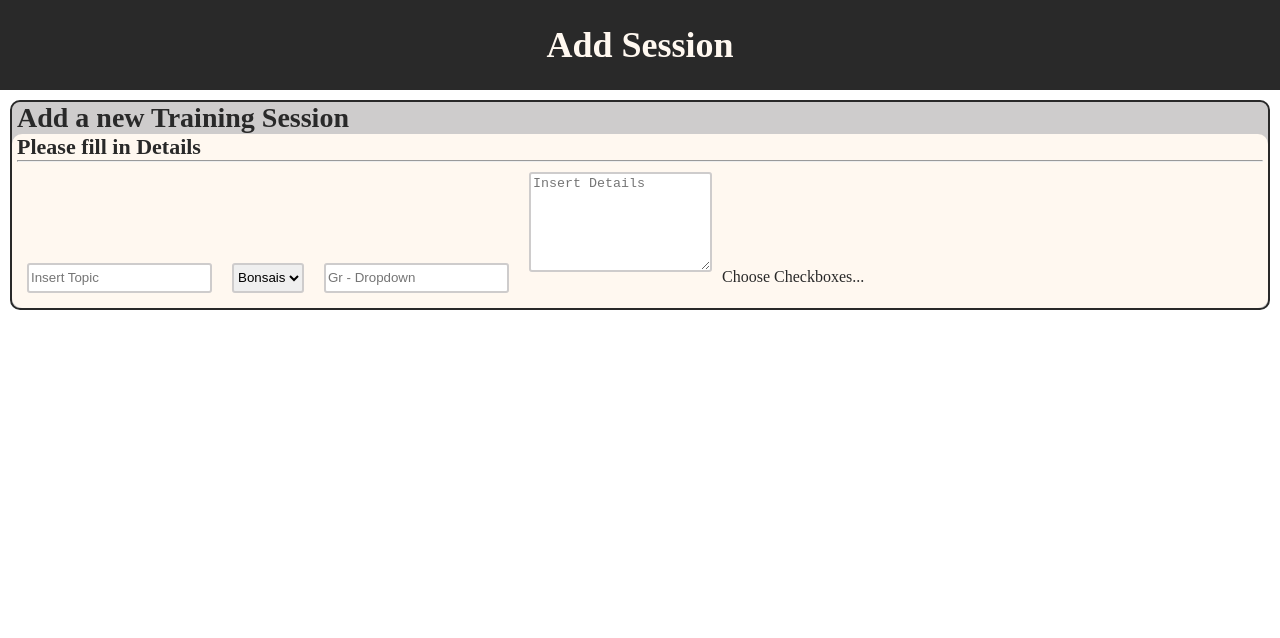
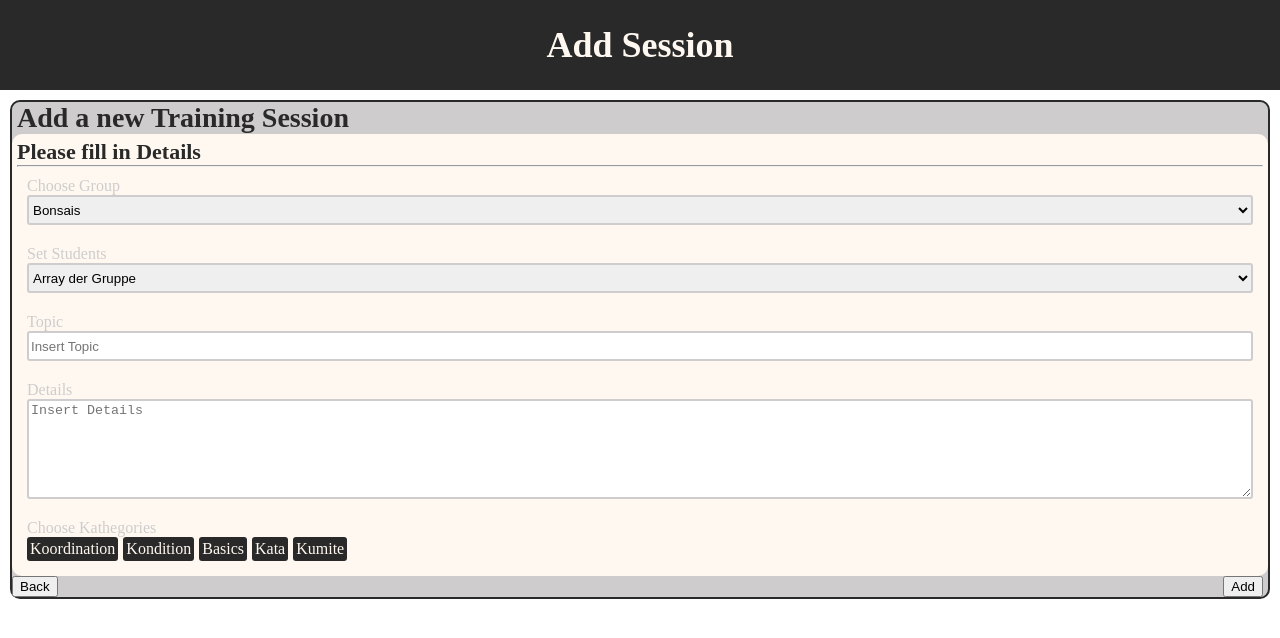
Before and after one commit to SaschaHgMann/coach-board, a React (Create React App) app: page /createSession in a window 1280 px wide. Shown: the top 638 px of the page. Built offline with nearby package versions, Linux system fonts and the light colour scheme; a web font is replaced by a local one.

Commit message:
Add CreateSession Footer with Buttons

```diff
--- a/src/components/SessionCard.js
+++ b/src/components/SessionCard.js
@@ -44,7 +44,6 @@ const TagList = styled.div`
   display: flex;
   width: 100%;
   flex-wrap: wrap;
-  padding: 0;
 `;
 
 function SessionCard({ group, topic, content, tags }) {
--- a/src/components/Tag.js
+++ b/src/components/Tag.js
@@ -6,7 +6,7 @@ const StyledTag = styled.span`
   color: #fff8f0;
   border-radius: 3px;
   padding: 3px;
-  margin-top: 5px;
+
   margin-right: 5px;
 `;
 
--- a/src/pages/CreateSession.js
+++ b/src/pages/CreateSession.js
@@ -4,6 +4,7 @@ import Header from "../components/Header";
 import Headline from "../components/Headline";
 import PropTypes from "prop-types";
 import Devider from "../components/Devider";
+import StyledTag from "../components/Tag";
 
 const StyledForm = styled.form`
   margin: 10px;
@@ -23,33 +24,58 @@ const StyledCardHeader = styled.div`
 `;
 
 const StyledCardBody = styled.div`
+  display: flex;
+  flex-direction: column;
   margin: 0px;
-  padding-left: 5px;
-  padding-right: 5px;
-  padding-bottom: 5px;
+  padding: 5px;
+
   background-color: #fff8f0;
   border-radius: 10px;
 `;
 
+const StyledCardFooter = styled.div`
+  margin: 0;
+  padding-right: 5px;
+  display: flex;
+  justify-content: space-between;
+  color: #fff8f0;
+`;
+
 const Input = styled.input`
-  margin: 10px;
+  margin: 0 10px 10px 10px;
   height: 30px;
   border: solid 2px #cecccc;
   border-radius: 3px;
+  padding: 2px;
 `;
 
 const DropDown = styled.select`
-  margin: 10px;
+  margin: 0 10px 10px 10px;
   height: 30px;
   border: solid 2px #cecccc;
   border-radius: 3px;
 `;
 
 const Textarea = styled.textarea`
-  margin: 10px;
+  margin: 0 10px 10px 10px;
   height: 100px;
   border: solid 2px #cecccc;
   border-radius: 3px;
+  padding: 2px;
+`;
+
+const TagList = styled.div`
+  display: flex;
+  width: 100%;
+  flex-wrap: wrap;
+  padding-left: 10px;
+  margin-bottom: 10px;
+`;
+
+const InfoLine = styled.div`
+  color: #cecccc;
+  margin-top: 10px;
+  padding-left: 10px;
 `;
 
 function CreateSession() {
@@ -63,17 +89,34 @@ function CreateSession() {
         <StyledCardBody>
           <Headline size="Sub">Please fill in Details</Headline>
           <Devider />
-          <Input name="topic" placeholder="Insert Topic" />
-          <DropDown name="group" placeholder="Gr - Dropdown">
+          <InfoLine>Choose Group</InfoLine>
+          <DropDown name="group">
             <option value="Bonsais">Bonsais</option>
             <option value="Kids">Kids</option>
             <option value="Youth">Youth</option>
             <option value="Adults">Adults</option>
           </DropDown>
-          <Input name="group" placeholder="Gr - Dropdown" />
+          <InfoLine>Set Students</InfoLine>
+          <DropDown name="students">
+            <option value="memberArray">Array der Gruppe</option>
+          </DropDown>
+          <InfoLine>Topic</InfoLine>
+          <Input name="topic" placeholder="Insert Topic" />
+          <InfoLine>Details</InfoLine>
           <Textarea name="content" placeholder="Insert Details" />
-          Choose Checkboxes...
+          <InfoLine>Choose Kathegories</InfoLine>
+          <TagList>
+            <StyledTag>Koordination</StyledTag>
+            <StyledTag>Kondition</StyledTag>
+            <StyledTag>Basics</StyledTag>
+            <StyledTag>Kata</StyledTag>
+            <StyledTag>Kumite</StyledTag>
+          </TagList>
         </StyledCardBody>
+        <StyledCardFooter>
+          <button>Back</button>
+          <button>Add</button>
+        </StyledCardFooter>
       </StyledForm>
     </>
   );
```
